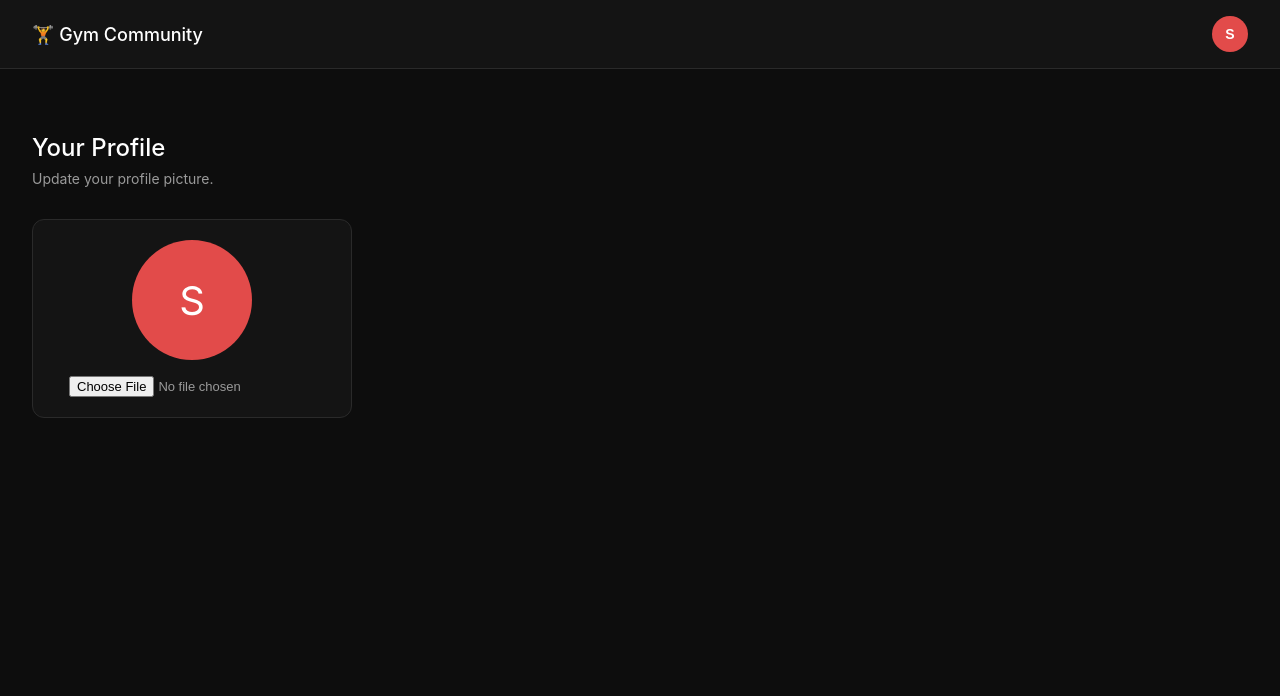
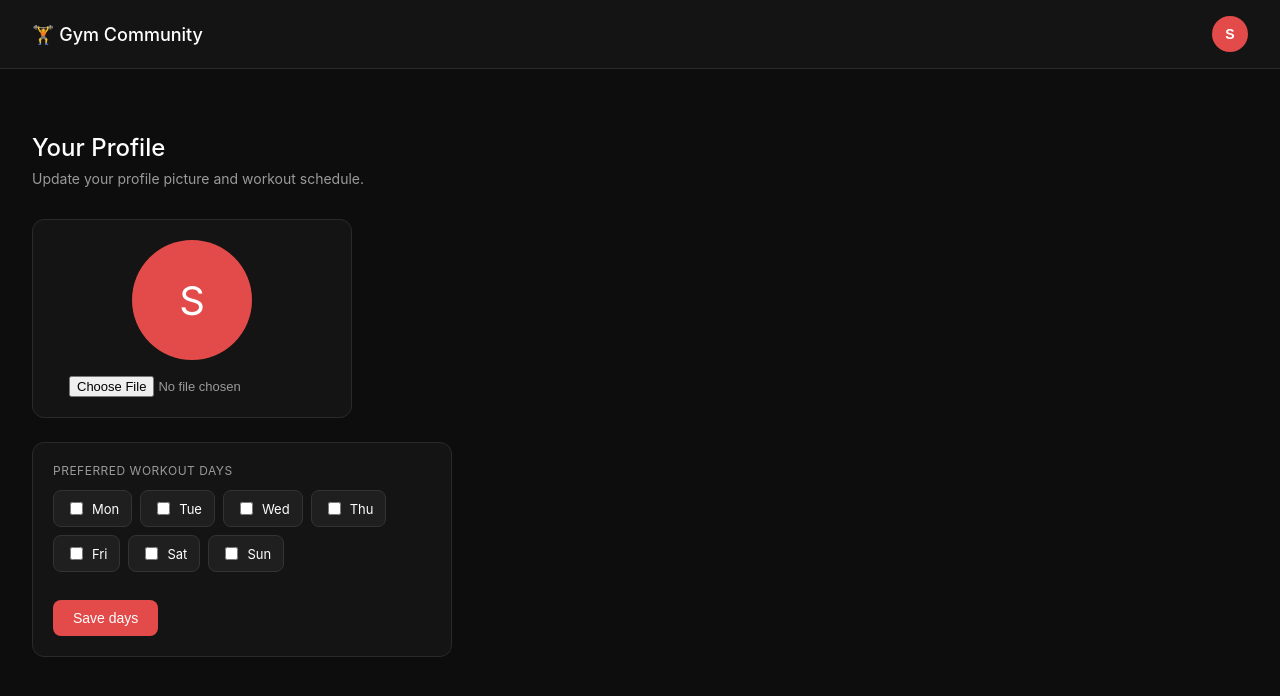
Before and after one commit to abel-111/Fitrack, a Flask app: page /profile/ in a window 1280 px wide. Shown: the top 696 px of the page. Run offline with Flask 3, Linux system fonts and the light colour scheme; the visitor is signed in with stand-in values (Sample User, id 1); data that the repository does not hold is empty; some libraries are stand-ins or nearby versions.

Commit message:
Add preferred workout days UI

```diff
--- a/app/models.py
+++ b/app/models.py
@@ -80,6 +80,11 @@ class User(UserMixin, db.Model):
             1 for a in self.attendances
             if a.date.year == today.year and a.date.month == today.month
         )
+    DAY_ORDER = ['Mon', 'Tue', 'Wed', 'Thu', 'Fri', 'Sat', 'Sun']
+
+    def get_preferred_days_sorted(self):
+        days = {pd.day_of_week for pd in self.preferred_days}
+        return [d for d in self.DAY_ORDER if d in days]
 
 
 
--- a/app/routes/auth.py
+++ b/app/routes/auth.py
@@ -68,7 +68,8 @@ def dashboard():
         current_streak=current_user.get_current_streak(),
         longest_streak=current_user.get_longest_streak(),
         month_count=current_user.get_month_checkin_count(),
-        checked_in_today=current_user.has_checked_in_today()
+        checked_in_today=current_user.has_checked_in_today(),
+        preferred_days=current_user.get_preferred_days_sorted()   # add this
     )
 
 
--- a/app/routes/profile.py
+++ b/app/routes/profile.py
@@ -2,11 +2,12 @@ import os
 from flask import Blueprint, render_template, redirect, url_for, flash, request, current_app
 from flask_login import login_required, current_user
 from werkzeug.utils import secure_filename
-from app.models import db
+from app.models import db, PreferredDay
 
 profile_bp = Blueprint('profile', __name__, url_prefix='/profile')
 
 ALLOWED_EXTENSIONS = {'png', 'jpg', 'jpeg', 'webp'}
+DAYS = ['Mon', 'Tue', 'Wed', 'Thu', 'Fri', 'Sat', 'Sun']
 
 
 def allowed_file(filename):
@@ -16,7 +17,8 @@ def allowed_file(filename):
 @profile_bp.route('/', methods=['GET'])
 @login_required
 def view():
-    return render_template('profile.html')
+    selected_days = {pd.day_of_week for pd in current_user.preferred_days}
+    return render_template('profile.html', days=DAYS, selected_days=selected_days)
 
 
 @profile_bp.route('/picture', methods=['POST'])
@@ -45,3 +47,17 @@ def upload_picture():
 
     flash('Profile picture updated!', 'success')
     return redirect(url_for('profile.view'))
+
+
+@profile_bp.route('/days', methods=['POST'])
+@login_required
+def update_days():
+    selected = [d for d in request.form.getlist('days') if d in DAYS]
+
+    PreferredDay.query.filter_by(user_id=current_user.id).delete()
+    for day in selected:
+        db.session.add(PreferredDay(user_id=current_user.id, day_of_week=day))
+    db.session.commit()
+
+    flash('Workout days updated!', 'success')
+    return redirect(url_for('profile.view'))
--- a/app/templates/profile.html
+++ b/app/templates/profile.html
@@ -3,7 +3,7 @@
 {% block content %}
 <div class="page-wrapper">
     <h2>Your Profile</h2>
-    <p class="page-subtitle">Update your profile picture.</p>
+    <p class="page-subtitle">Update your profile picture and workout schedule.</p>
 
     <div class="stat-card" style="max-width:320px; text-align:center;">
         {% if current_user.profile_picture and current_user.profile_picture != 'default.png' %}
@@ -20,6 +20,21 @@
                style="color:#9a9a9a; font-size:13px; display:block; margin:0 auto;">
         <p id="uploadStatus" style="color:#5dcaa5; font-size:12px; margin-top:8px; display:none;">Profile picture updated!</p>
         <p id="uploadError" style="color:#f0997b; font-size:12px; margin-top:8px; display:none;"></p>
+    </div>
+
+    <div class="stat-card" style="max-width:420px; margin-top:1.5rem;">
+        <p class="stat-label" style="margin-bottom:12px;">Preferred workout days</p>
+        <form method="POST" action="{{ url_for('profile.update_days') }}">
+            <div style="display:flex; flex-wrap:wrap; gap:8px; margin-bottom:1.25rem;">
+                {% for day in days %}
+                <label style="display:flex; align-items:center; gap:6px; background:#1f1f1f; border:0.5px solid #333; border-radius:8px; padding:8px 12px; font-size:13px; color:#fff; cursor:pointer;">
+                    <input type="checkbox" name="days" value="{{ day }}" {% if day in selected_days %}checked{% endif %}>
+                    {{ day }}
+                </label>
+                {% endfor %}
+            </div>
+            <button type="submit" class="btn-primary-custom" style="width:auto; padding:10px 20px;">Save days</button>
+        </form>
     </div>
 </div>
 
```
Also changed, not shown: app/templates/dashboard.html (+10 -0 lines).
